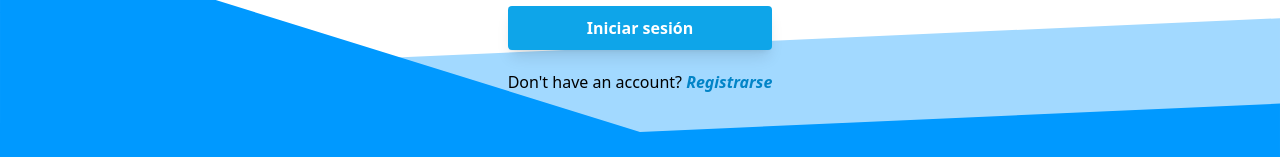
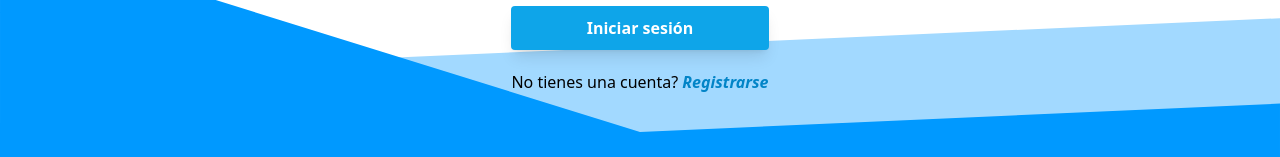
Before and after one commit to Jean0405/pruebaDesarrolloWebFront, a Vue app: page / in a window 1280 px wide. Shown: the part 640-797 px from the top of the page. Built offline with nearby package versions, Linux system fonts and the light colour scheme.

Commit message:
refactor: :recycle: Se corrige texto de la vista login

```diff
--- a/src/components/pages/Login.vue
+++ b/src/components/pages/Login.vue
@@ -22,7 +22,7 @@
                 </div>
                 <button class="bg-sky-500 text-white font-bold rounded shadow-lg p-2.5" type="submit">Iniciar
                     sesión</button>
-                <p>Don't have an account? <span class="text-sky-600 italic font-bold cursor-pointer"
+                <p>No tienes una cuenta? <span class="text-sky-600 italic font-bold cursor-pointer"
                         @click="$router.push('/register')">Registrarse</span></p>
             </form>
         </div>
```
